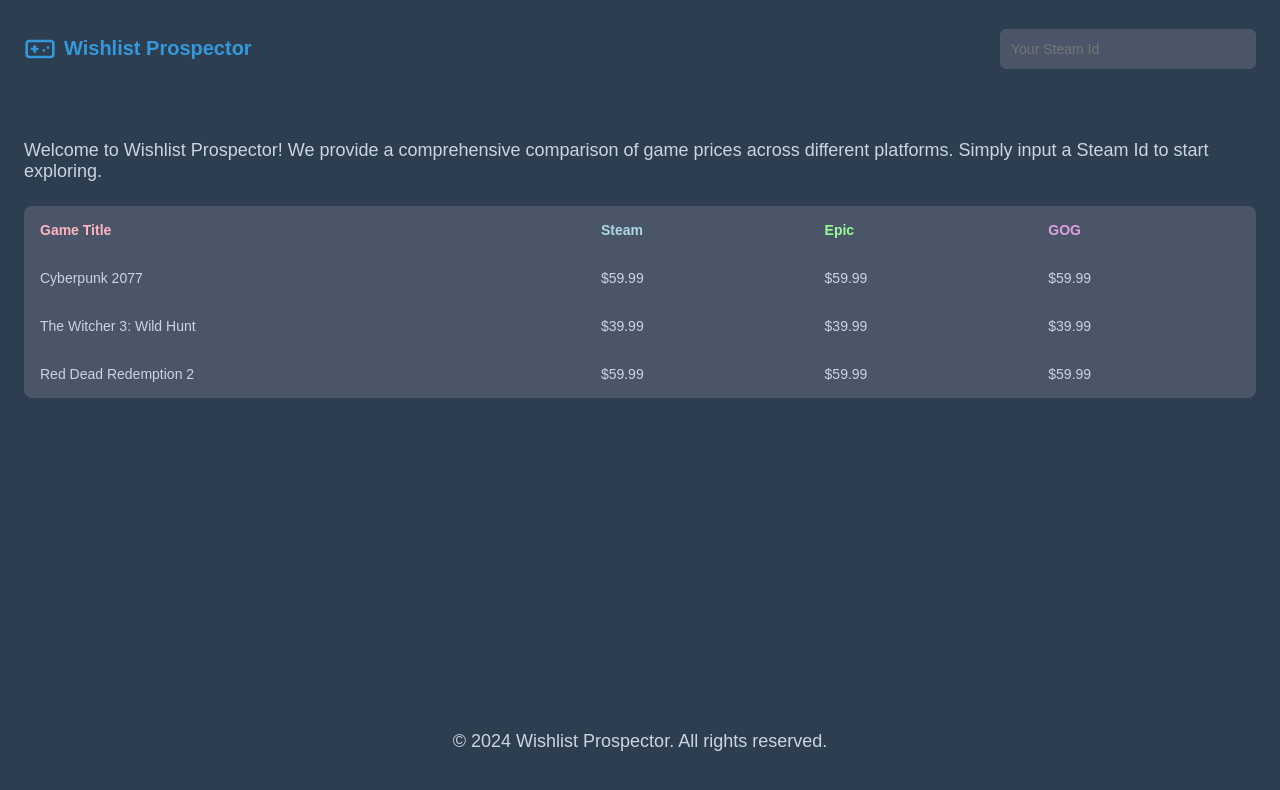
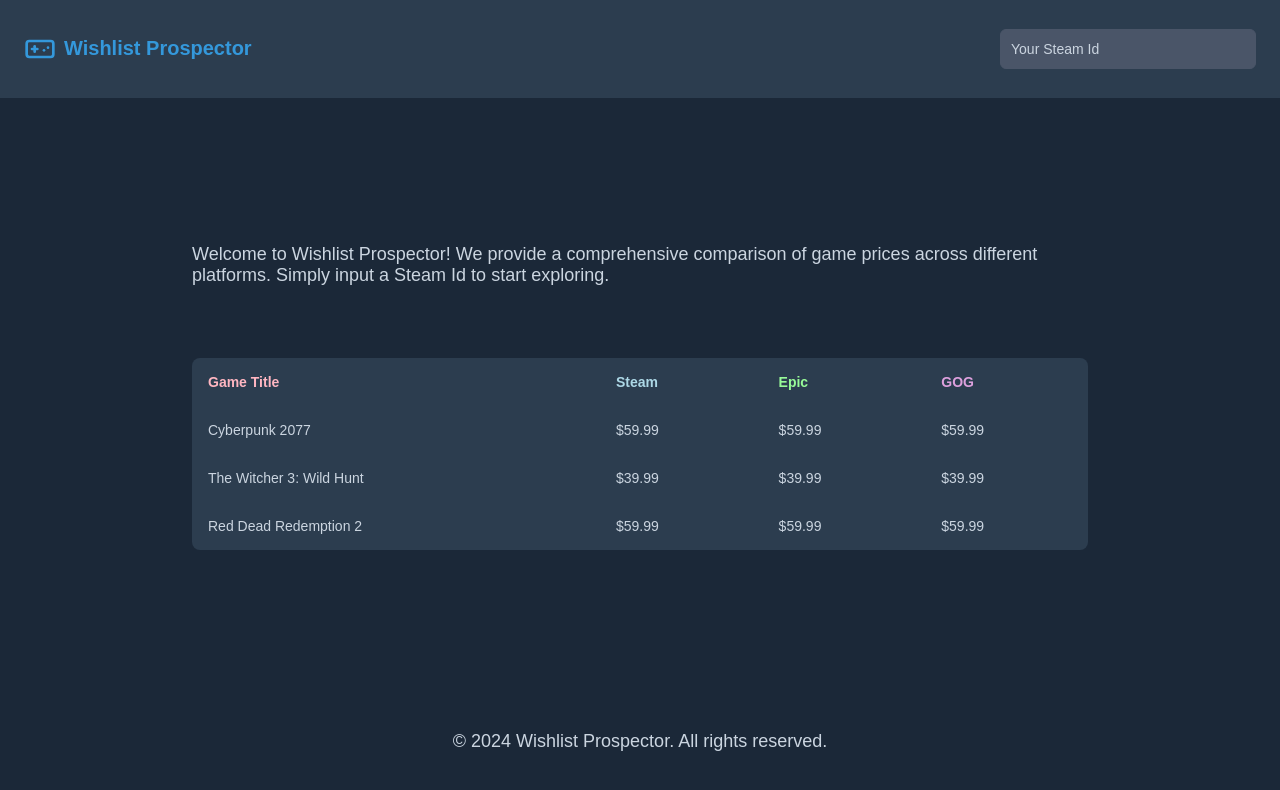
Before and after one commit to rkraeher/bottomless-box, a website: page src/index.html in a window 1280 px wide. Drawn offline with Linux system fonts and the light colour scheme.

Commit message:
Style changes; color and spacings

```diff
--- a/src/styles.css
+++ b/src/styles.css
@@ -2,7 +2,7 @@
   margin: 0;
   font-family: 'Arial', sans-serif;
   min-height: 100vh;
-  background-color: #1a1a1a;
+  background-color: #1b2838;
   color: #ffffff;
   display: flex;
   flex-direction: column;
@@ -13,7 +13,7 @@
   align-items: center;
   justify-content: space-between;
   padding: 1.5rem;
-  background-color: #2c3e50;
+  background-color: #2c3d4f;
   color: #3498db;
 }
 
@@ -37,7 +37,12 @@
 main {
   flex: 1;
   padding: 1.5rem;
-  background-color: #2c3e50;
+  padding-top: 8rem;
+  background-color: #1b2838;
+  display: flex;
+  align-self: center;
+  width: 70vw;
+  flex-direction: column;
 }
 
 input {
@@ -52,6 +57,14 @@
   color: #cbd5e0;
 }
 
+input::placeholder {
+  color: #cbd5e0;
+}
+
+input[type='search']::-webkit-search-cancel-button {
+  -webkit-appearance: none;
+}
+
 p {
   margin-bottom: 1.5rem;
   font-size: 1.125rem;
@@ -60,9 +73,10 @@
 
 table {
   width: 100%;
-  background-color: #4a5568;
+  background-color: #2c3d4f;
   color: #cbd5e0;
   border-radius: 0.5rem;
+  margin-top: 3rem;
 }
 
 th,
@@ -106,6 +120,6 @@
   align-items: center;
   justify-content: center;
   padding: 1.5rem;
-  background-color: #2c3e50;
+  background-color: #1b2838;
   color: #3498db;
 }
```
